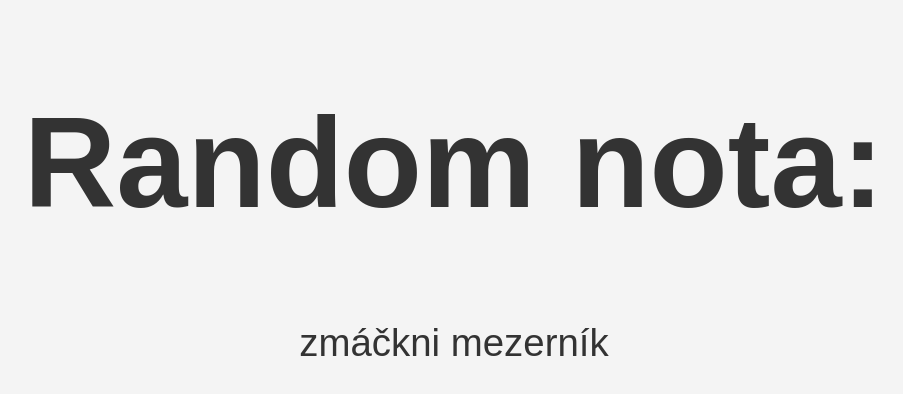
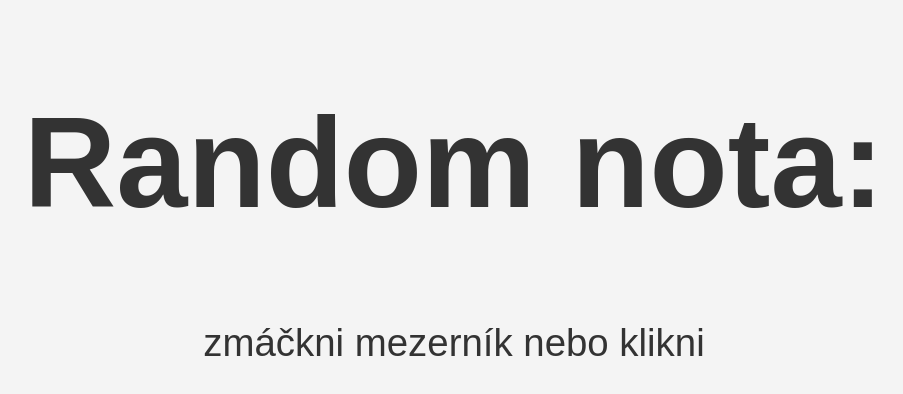
Before and after one commit to pezoun/Bass-note-generator, a plain HTML site: page index.html in a window 1280 px wide. Shown: the part 214-608 px from the top of the page, without its empty margins (186-1089 px from the left). Drawn offline with Linux system fonts and the light colour scheme.

Commit message:
mini change

```diff
--- a/index.html
+++ b/index.html
@@ -9,7 +9,7 @@
 <div class="container">
     <h1>Random nota:</h1>
     <h2 id="current-reason"></h2>
-    <p>zmáčkni mezerník</p>
+    <p>zmáčkni mezerník nebo klikni</p>
 </div>
 <script src="script.js"></script>
 </body>
```
